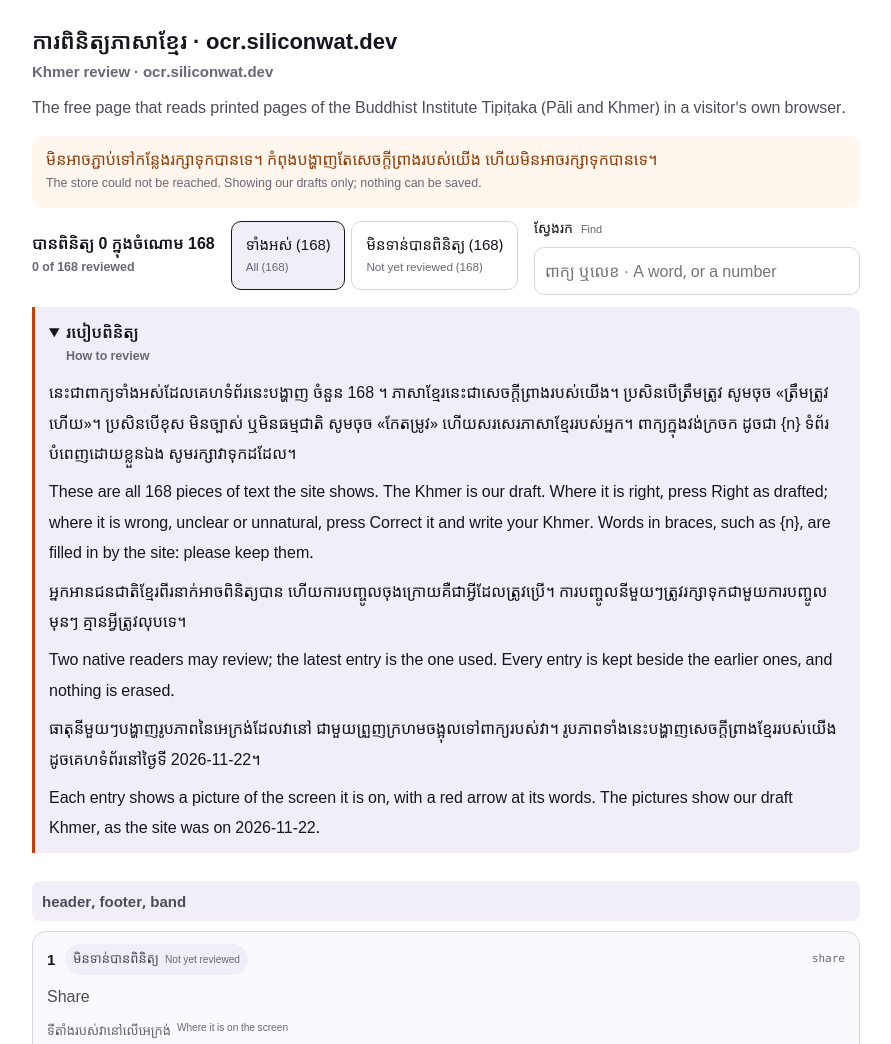
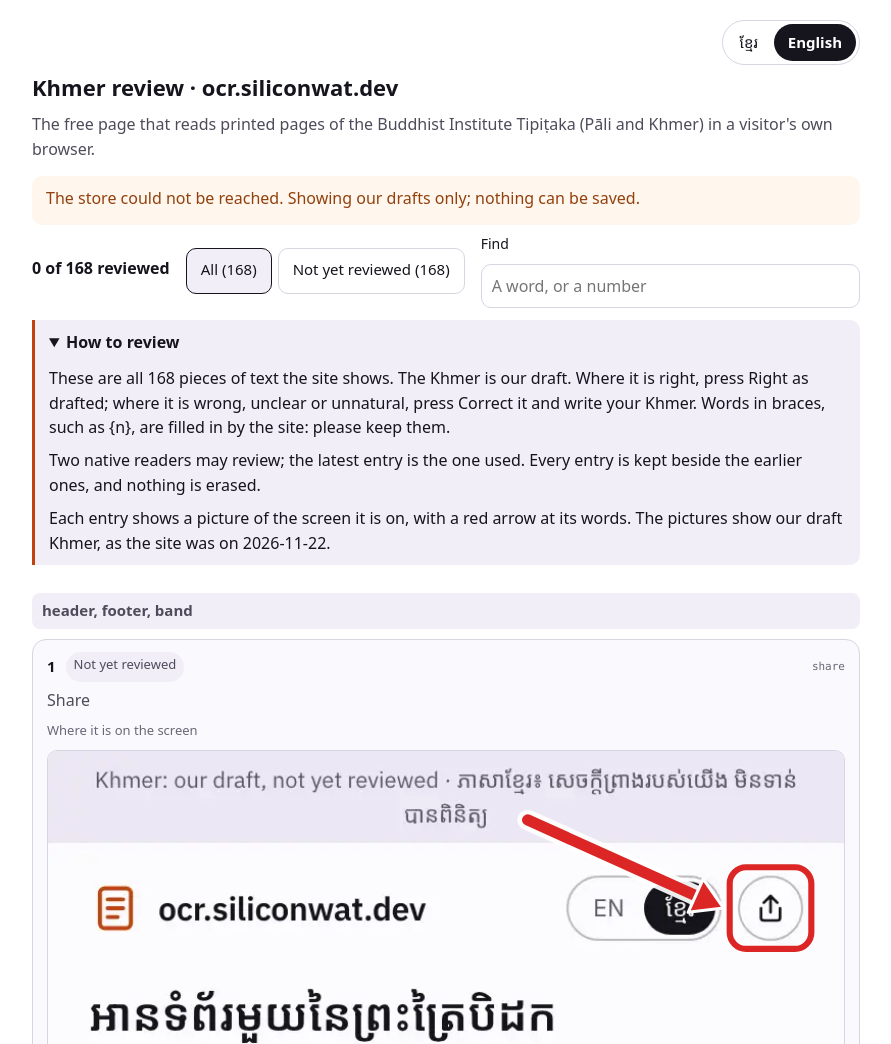
Before and after one commit to SiliconWat/demo.siliconwat.dev, a plain HTML site: page khmer/ocr.siliconwat.dev/index.html in a window 1280 px wide. Shown: the top 1044 px of the page, without its empty margins (194-1085 px from the left). Drawn offline with Linux system fonts and the light colour scheme; no server answers.

Commit message:
Khmer review: an English/Khmer toggle for the tool's own words (founder 2026-11-22: "Add English/khmer language toggle to translate.333.eco?"): the review page

```diff
--- a/khmer/ocr.siliconwat.dev/index.html
+++ b/khmer/ocr.siliconwat.dev/index.html
@@ -17,30 +17,31 @@
 </head>
 <body>
 <header>
-<h1><span class="bi"><span lang="km">ការពិនិត្យភាសាខ្មែរ · ocr.siliconwat.dev</span><span class="en" lang="en">Khmer review · ocr.siliconwat.dev</span></span></h1>
+<div class="top" id="langs"></div>
+<h1><span class="bi"><span lang="km" class="ui-km">ការពិនិត្យភាសាខ្មែរ · ocr.siliconwat.dev</span><span class="en ui-en" lang="en">Khmer review · ocr.siliconwat.dev</span></span></h1>
 <p class="lede" lang="en">The free page that reads printed pages of the Buddhist Institute Tipiṭaka (Pāli and Khmer) in a visitor's own browser.</p>
 <div id="status"></div>
 <details class="how" open>
-<summary><span class="bi"><span lang="km">របៀបពិនិត្យ</span><span class="en" lang="en">How to review</span></span></summary>
-<p lang="km">នេះជាពាក្យទាំងអស់ដែលគេហទំព័រនេះបង្ហាញ ចំនួន 168 ។ ភាសាខ្មែរនេះជាសេចក្តីព្រាងរបស់យើង។ ប្រសិនបើត្រឹមត្រូវ សូមចុច «ត្រឹមត្រូវហើយ»។ ប្រសិនបើខុស មិនច្បាស់ ឬមិនធម្មជាតិ សូមចុច «កែតម្រូវ» ហើយសរសេរភាសាខ្មែររបស់អ្នក។ ពាក្យក្នុងវង់ក្រចក ដូចជា {n} ទំព័របំពេញដោយខ្លួនឯង សូមរក្សាវាទុកដដែល។</p>
-<p lang="en">These are all 168 pieces of text the site shows. The Khmer is our draft. Where it is right, press Right as drafted; where it is wrong, unclear or unnatural, press Correct it and write your Khmer. Words in braces, such as {n}, are filled in by the site: please keep them.</p>
-<p lang="km">អ្នកអានជនជាតិខ្មែរពីរនាក់អាចពិនិត្យបាន ហើយការបញ្ចូលចុងក្រោយគឺជាអ្វីដែលត្រូវប្រើ។ ការបញ្ចូលនីមួយៗត្រូវរក្សាទុកជាមួយការបញ្ចូលមុនៗ គ្មានអ្វីត្រូវលុបទេ។</p>
-<p lang="en">Two native readers may review; the latest entry is the one used. Every entry is kept beside the earlier ones, and nothing is erased.</p>
-<p lang="km">ធាតុនីមួយៗបង្ហាញរូបភាពនៃអេក្រង់ដែលវានៅ ជាមួយព្រួញក្រហមចង្អុលទៅពាក្យរបស់វា។ រូបភាពទាំងនេះបង្ហាញសេចក្តីព្រាងខ្មែររបស់យើង ដូចគេហទំព័រនៅថ្ងៃទី 2026-11-22។</p>
-<p lang="en">Each entry shows a picture of the screen it is on, with a red arrow at its words. The pictures show our draft Khmer, as the site was on 2026-11-22.</p>
+<summary><span class="bi"><span lang="km" class="ui-km">របៀបពិនិត្យ</span><span class="en ui-en" lang="en">How to review</span></span></summary>
+<p lang="km" class="ui-km">នេះជាពាក្យទាំងអស់ដែលគេហទំព័រនេះបង្ហាញ ចំនួន 168 ។ ភាសាខ្មែរនេះជាសេចក្តីព្រាងរបស់យើង។ ប្រសិនបើត្រឹមត្រូវ សូមចុច «ត្រឹមត្រូវហើយ»។ ប្រសិនបើខុស មិនច្បាស់ ឬមិនធម្មជាតិ សូមចុច «កែតម្រូវ» ហើយសរសេរភាសាខ្មែររបស់អ្នក។ ពាក្យក្នុងវង់ក្រចក ដូចជា {n} ទំព័របំពេញដោយខ្លួនឯង សូមរក្សាវាទុកដដែល។</p>
+<p lang="en" class="ui-en">These are all 168 pieces of text the site shows. The Khmer is our draft. Where it is right, press Right as drafted; where it is wrong, unclear or unnatural, press Correct it and write your Khmer. Words in braces, such as {n}, are filled in by the site: please keep them.</p>
+<p lang="km" class="ui-km">អ្នកអានជនជាតិខ្មែរពីរនាក់អាចពិនិត្យបាន ហើយការបញ្ចូលចុងក្រោយគឺជាអ្វីដែលត្រូវប្រើ។ ការបញ្ចូលនីមួយៗត្រូវរក្សាទុកជាមួយការបញ្ចូលមុនៗ គ្មានអ្វីត្រូវលុបទេ។</p>
+<p lang="en" class="ui-en">Two native readers may review; the latest entry is the one used. Every entry is kept beside the earlier ones, and nothing is erased.</p>
+<p lang="km" class="ui-km">ធាតុនីមួយៗបង្ហាញរូបភាពនៃអេក្រង់ដែលវានៅ ជាមួយព្រួញក្រហមចង្អុលទៅពាក្យរបស់វា។ រូបភាពទាំងនេះបង្ហាញសេចក្តីព្រាងខ្មែររបស់យើង ដូចគេហទំព័រនៅថ្ងៃទី 2026-11-22។</p>
+<p lang="en" class="ui-en">Each entry shows a picture of the screen it is on, with a red arrow at its words. The pictures show our draft Khmer, as the site was on 2026-11-22.</p>
 </details>
 </header>
 <main id="list" aria-live="polite"><p>…</p></main>
-<noscript><p lang="km">ទំព័រនេះត្រូវការ JavaScript ដើម្បីរក្សាទុក។ អ្នកនៅតែអាចបោះពុម្ពវា ដើម្បីពិនិត្យលើក្រដាសបាន។</p>
-<p lang="en">This page needs JavaScript to save. It can still be printed for a review on paper.</p></noscript>
+<noscript><p lang="km" class="ui-km">ទំព័រនេះត្រូវការ JavaScript ដើម្បីរក្សាទុក។ អ្នកនៅតែអាចបោះពុម្ពវា ដើម្បីពិនិត្យលើក្រដាសបាន។</p>
+<p lang="en" class="ui-en">This page needs JavaScript to save. It can still be printed for a review on paper.</p></noscript>
 <footer>
-<p lang="km">សន្លឹកនេះបង្កើតនៅថ្ងៃ 2026-11-21។</p>
-<p lang="en">Sheet made 2026-11-21.</p>
+<p lang="km" class="ui-km">សន្លឹកនេះបង្កើតនៅថ្ងៃ 2026-11-21។</p>
+<p lang="en" class="ui-en">Sheet made 2026-11-21.</p>
 <p lang="en">From ocr.siliconwat.dev at d3f8143.</p>
-<p lang="km">ការបញ្ចូលត្រូវបានរក្សាទុកនៅ translate.333.eco ដោយគ្មានឈ្មោះនៅលើទំព័រនេះ។ គេហទំព័រផ្លាស់ប្តូរ លុះត្រាតែអ្នកបង្កើតវានាំយកភាសាខ្មែរដែលបានអនុម័តចូល។</p>
-<p lang="en">Entries are kept at translate.333.eco, without names on this page. A site changes only when its makers bring the approved Khmer in.</p>
-<p lang="km">ភាសាខ្មែរនៃពាក្យរបស់ទំព័រនេះ ក៏ជាសេចក្តីព្រាងរបស់យើងដែរ។</p>
-<p lang="en">The Khmer of this page's own words is our draft too.</p>
+<p lang="km" class="ui-km">ការបញ្ចូលត្រូវបានរក្សាទុកនៅ translate.333.eco ដោយគ្មានឈ្មោះនៅលើទំព័រនេះ។ គេហទំព័រផ្លាស់ប្តូរ លុះត្រាតែអ្នកបង្កើតវានាំយកភាសាខ្មែរដែលបានអនុម័តចូល។</p>
+<p lang="en" class="ui-en">Entries are kept at translate.333.eco, without names on this page. A site changes only when its makers bring the approved Khmer in.</p>
+<p lang="km" class="ui-km">ភាសាខ្មែរនៃពាក្យរបស់ទំព័រនេះ ក៏ជាសេចក្តីព្រាងរបស់យើងដែរ។</p>
+<p lang="en" class="ui-en">The Khmer of this page's own words is our draft too.</p>
 </footer>
 </body>
 </html>
--- a/khmer/ocr.siliconwat.dev/sheet.css
+++ b/khmer/ocr.siliconwat.dev/sheet.css
@@ -104,6 +104,14 @@ textarea.kmbox { font-size: 19px; line-height: 1.9; }
 .history li div { font-size: 17px; overflow-wrap: anywhere; }
 #list > p.none { color: var(--faint); }
 
+/* the UI language: the tool's own words in one language (the entries under review keep both); no script = both */
+html[data-ui="km"] .ui-en, html[data-ui="en"] .ui-km { display: none !important; }
+html[data-ui="en"] .bi .ui-en { font-size: 1em; color: inherit; }
+.top { display: flex; justify-content: flex-end; margin: 0 0 6px; }
+.langs { display: inline-flex; border: 1px solid var(--line); border-radius: 999px; padding: 3px; gap: 2px; background: var(--paper); }
+.langs button { min-height: 36px; padding: 4px 14px; border: 0; border-radius: 999px; background: transparent; font-size: 15px; }
+.langs button[aria-pressed="true"] { background: var(--ink); color: var(--paper); font-weight: 600; }
+
 /* the picture: a window of the screen with a red outline and arrow at the entry's words */
 .shot { margin: 8px 0 8px; }
 .shot .label { margin: 0 0 4px; font-size: 13px; color: var(--faint); }
--- a/khmer/ocr.siliconwat.dev/sheet.js
+++ b/khmer/ocr.siliconwat.dev/sheet.js
@@ -16,6 +16,20 @@ const store = {
   del: (k) => { try { localStorage.removeItem(k); } catch {} },
 };
 
+// ⭐ THE UI LANGUAGE (founder 2026-11-22: "Add English/khmer language toggle"): the tool's OWN words show in one language;
+//   the entries under review always show both. Order (/build Default 3): the stored choice → a phone set to Khmer → Cambodia's
+//   time zone (the last tiebreak) → English. Kept on this device only.
+const UI_KEY = "khmer-review:ui";
+let ui = (() => {
+  const s = store.get(UI_KEY);
+  if (s === "km" || s === "en") return s;
+  if ((navigator.languages ?? [navigator.language]).some((l) => /^km\b/i.test(l ?? ""))) return "km";
+  try { if (Intl.DateTimeFormat().resolvedOptions().timeZone === "Asia/Phnom_Penh") return "km"; } catch {}
+  return "en";
+})();
+const applyUi = () => { document.documentElement.dataset.ui = ui; document.documentElement.lang = ui; };
+applyUi();
+
 let T = {};
 const el = (tag, attrs = {}, ...kids) => {
   const e = document.createElement(tag);
@@ -30,7 +44,7 @@ const el = (tag, attrs = {}, ...kids) => {
 const bi = (key, vars = {}) => {
   const [km, en] = Array.isArray(key) ? key : (T[key] ?? [key, key]);
   const fill = (s) => s.replace(/\{(\w+)\}/g, (m, k) => vars[k] ?? m);
-  return el("span", { class: "bi" }, el("span", { lang: "km", text: fill(km) }), el("span", { class: "en", lang: "en", text: fill(en) }));
+  return el("span", { class: "bi" }, el("span", { lang: "km", class: "ui-km", text: fill(km) }), el("span", { class: "en ui-en", lang: "en", text: fill(en) }));
 };
 /** a text with its {placeholders} marked, as text nodes only */
 const marked = (s, lang) => {
@@ -55,14 +69,24 @@ async function loadRows() {
 function reindex() { byKey = new Map(); for (const r of rows) { const a = byKey.get(r.key); if (a) a.push(r); else byKey.set(r.key, [r]); } }
 const st = (e) => stateOf(e, byKey.get(e.key) ?? []);
 
+function langs() {
+  const box = document.getElementById("langs");
+  if (!box) return;
+  const pick = (l) => { ui = l; store.set(UI_KEY, l); applyUi(); render(); };
+  box.replaceChildren(el("div", { class: "langs", role: "group", "aria-label": ui === "km" ? T.language[0] : T.language[1] },
+    el("button", { type: "button", lang: "km", "aria-pressed": String(ui === "km"), onclick: () => pick("km") }, "ខ្មែរ"),
+    el("button", { type: "button", lang: "en", "aria-pressed": String(ui === "en"), onclick: () => pick("en") }, "English")));
+}
+
 function header() {
+  langs();
   const bar = document.getElementById("status");
   bar.replaceChildren();
   const msg = !online ? "offline" : role ? "writer" : TOKEN ? "badLink" : "viewOnly";
   bar.append(el("p", { class: `banner ${!online || (TOKEN && !role) ? "warn" : role ? "ok" : ""}` }, bi(msg)));
   const done = entries.filter((e) => st(e).status !== "todo").length;
   const all = entries.length, todo = all - done;
-  const find = el("input", { type: "search", id: "find", placeholder: `${T.findHint[0]} · ${T.findHint[1]}`, autocomplete: "off" });
+  const find = el("input", { type: "search", id: "find", placeholder: ui === "km" ? T.findHint[0] : T.findHint[1], lang: ui, autocomplete: "off" });
   find.value = query;
   let timer;
   find.addEventListener("input", () => { clearTimeout(timer); timer = setTimeout(() => { query = find.value; renderList(); }, 150); });
--- a/khmer/ocr.siliconwat.dev/words.json
+++ b/khmer/ocr.siliconwat.dev/words.json
@@ -138,6 +138,11 @@
     "picture": {
      "en": "Where it is on the screen",
      "km": "ទីតាំងរបស់វានៅលើអេក្រង់",
+     "status": "draft"
+    },
+    "language": {
+     "en": "Language",
+     "km": "ភាសា",
      "status": "draft"
     }
    }
```
